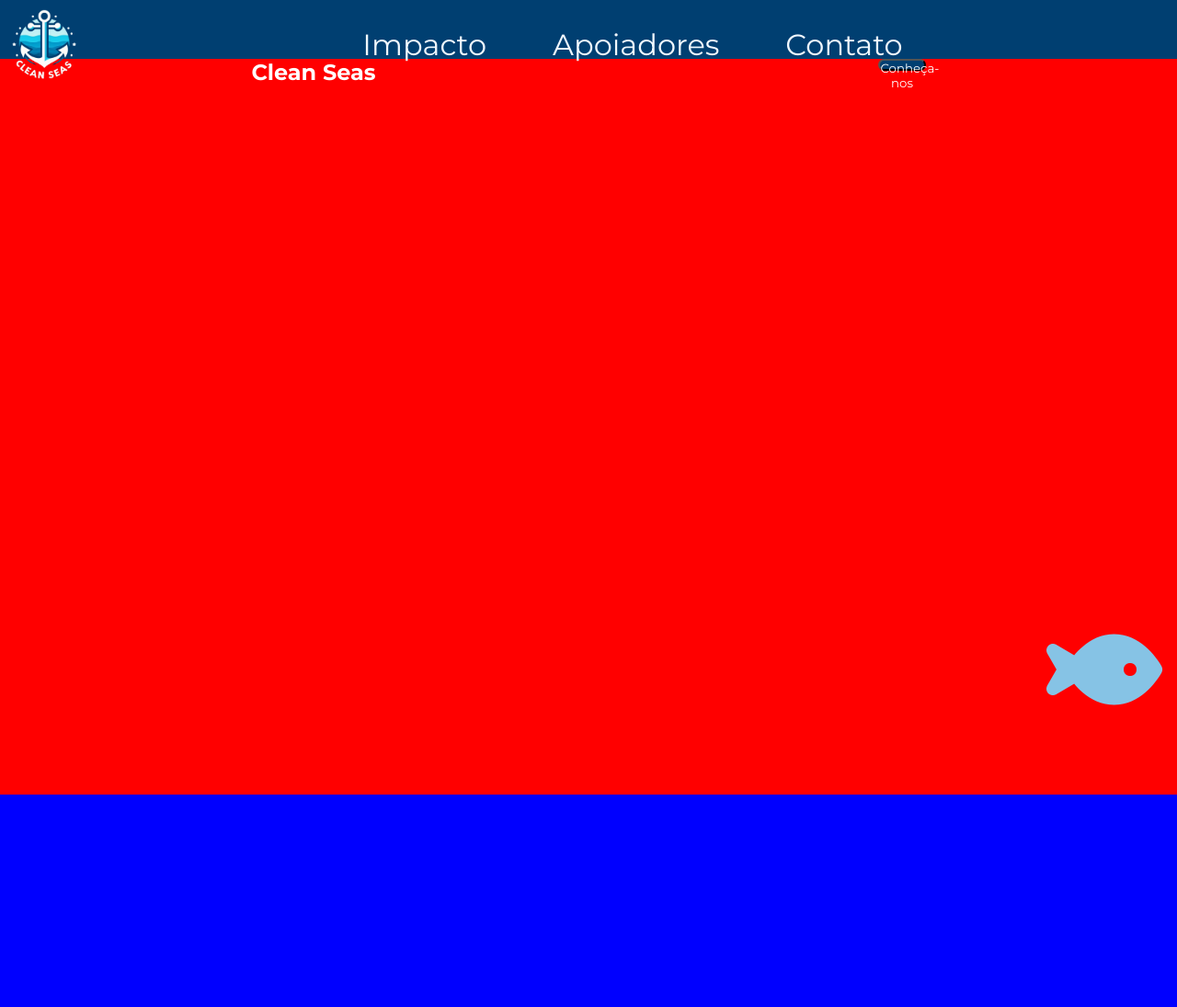
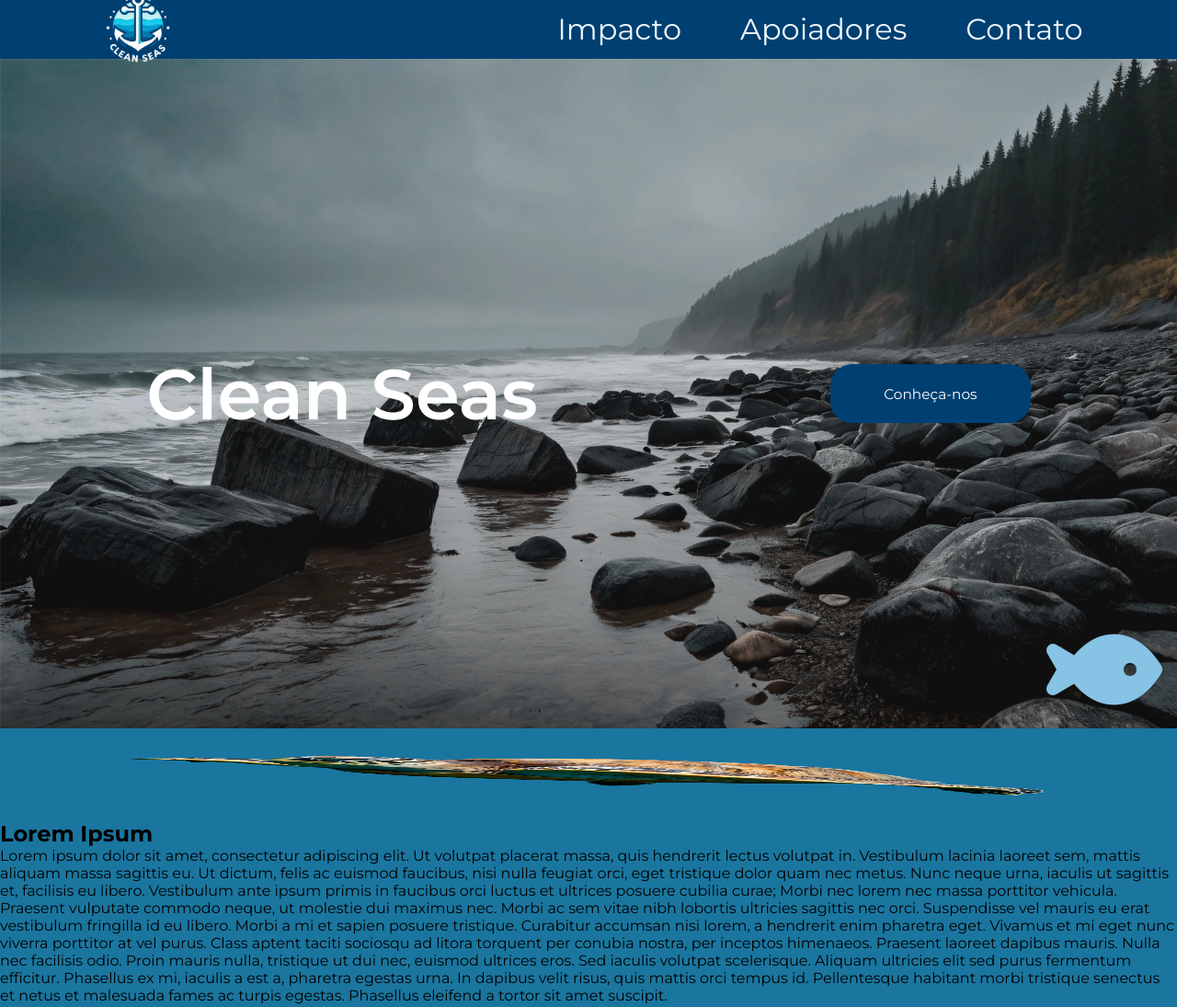
Before and after one commit to CleanSeas/Front-End, a plain HTML site: page index.html in a window 1280 px wide. Shown: the top 1095 px of the page at 92% size. Drawn offline with Linux system fonts and the light colour scheme.

Commit message:
Home feito

```diff
--- a/css/home.css
+++ b/css/home.css
@@ -1,16 +1,34 @@
 .home {
-    background-image: url(../img/ueuueueu.jpeg);
+    background-image: url(../img/home_background.webp);
     background-repeat: no-repeat;
     background-size: cover;
     display: flex;
     justify-content: space-around;
+    align-items: center;
     color: #fff;
+    height: 91vh;
+}
+
+.home h1 {
+    font-size: 6vw;
+    font-weight: 600;
 }
 
 #conhecanos {
-    background-color: #003f71;
+    background: linear-gradient(110deg, #003F71, #003F71, #005092);
+    background-size: 200% 100%;
+    background-position: 0% 0%;
     color: #fff;
-    width: 4vw;
-    height: 1vw;
-    border-radius: 1rem;
+    font-size: 1.2vw;
+    width: 17vw;
+    height: 5vw;
+    border-radius: 1.5rem;
+    border: 0;
+    transition: background-position 0.5s ease;
 }
+
+#conhecanos:hover {
+    pointer-events: auto;
+    cursor: pointer;
+    background-position: 100% 0%;
+}
--- /dev/null
+++ b/css/introduction.css
@@ -0,0 +1,3 @@
+.introduction {
+    background-color: #1A769F;
+}
--- a/css/links.css
+++ b/css/links.css
@@ -15,6 +15,3 @@
     flex-direction: column;
     gap: 16px;
 }
-section {
-    background-color: red;
-}
--- a/css/menu.css
+++ b/css/menu.css
@@ -1,13 +1,13 @@
 .menu {
     display: flex;
-    gap: 72px;
+    gap: 5vw;
     font-size: 2rem;
     justify-content: center;
     color: aliceblue;
 }
 
 .menu li {
-    border-bottom: 4px solid transparent;
+    border-bottom: .15rem solid transparent;
     transition: border-color 0.5s;
 }
 
--- a/css/section.css
+++ b/css/section.css
@@ -1,6 +1,6 @@
-.introduction {
+/* .introduction {
     background-color: blue;
-}
+} */
 
 .problem {
     background-color: yellow;
--- a/css/style.css
+++ b/css/style.css
@@ -15,11 +15,11 @@ body {
 }
 
 header {
-    grid-area: content;
+    padding-left: 8vw;
+    padding-right: 8vw;
     width: 100%;
     height: 5vw;
-    display: grid;
-    grid-template-columns: auto 1fr;
+    display: flex;
     justify-content: space-between;
     align-items: center;
     background-color: #003f71;
--- a/index.html
+++ b/index.html
@@ -8,6 +8,7 @@
     <link rel="stylesheet" href="./css/menu.css" />
     <link rel="stylesheet" href="./css/style.css" />
     <link rel="stylesheet" href="./css/home.css" />
+    <link rel="stylesheet" href="./css/introduction.css">
     <link rel="stylesheet" href="./css/links.css" />
     <link rel="preconnect" href="https://fonts.googleapis.com" />
     <link rel="preconnect" href="https://fonts.gstatic.com" crossorigin />
@@ -52,7 +53,16 @@
           <button id="conhecanos">Conheça-nos</button>
         </form>
       </section>
-      <section class="introduction"></section>
+      <section class="introduction" id="introduction">
+        <div class="img-tartaruga">
+          <img src="./img/tartaruga.png" alt="tartaruga nadando para a esquerda" id="tartaruga">
+        </div>
+        <div class="apresentacao">
+          <h1>Lorem Ipsum</h1>
+          <p>Lorem ipsum dolor sit amet, consectetur adipiscing elit. Ut volutpat placerat massa, quis hendrerit lectus volutpat in. Vestibulum lacinia laoreet sem, mattis aliquam massa sagittis eu. Ut dictum, felis ac euismod faucibus, nisi nulla feugiat orci, eget tristique dolor quam nec metus. Nunc neque urna, iaculis ut sagittis et, facilisis eu libero. Vestibulum ante ipsum primis in faucibus orci luctus et ultrices posuere cubilia curae; Morbi nec lorem nec massa porttitor vehicula. Praesent vulputate commodo neque, ut molestie dui maximus nec. Morbi ac sem vitae nibh lobortis ultricies sagittis nec orci. Suspendisse vel mauris eu erat vestibulum fringilla id eu libero. Morbi a mi et sapien posuere tristique. Curabitur accumsan nisi lorem, a hendrerit enim pharetra eget. Vivamus et mi eget nunc viverra porttitor at vel purus. Class aptent taciti sociosqu ad litora torquent per conubia nostra, per inceptos himenaeos. Praesent laoreet dapibus mauris. Nulla nec facilisis odio.
+          Proin mauris nulla, tristique ut dui nec, euismod ultrices eros. Sed iaculis volutpat scelerisque. Aliquam ultricies elit sed purus fermentum efficitur. Phasellus ex mi, iaculis a est a, pharetra egestas urna. In dapibus velit risus, quis mattis orci tempus id. Pellentesque habitant morbi tristique senectus et netus et malesuada fames ac turpis egestas. Phasellus eleifend a tortor sit amet suscipit. </p>
+        </div>
+      </section>
       <section class="problem"></section>
       <section class="soluction"></section>
       <section class="company"></section>
```
Also changed, not shown: img/home_background.webp (added), img/tartaruga.png (added), 1 other file.
